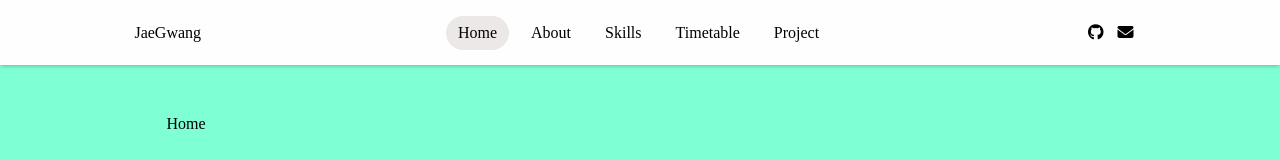
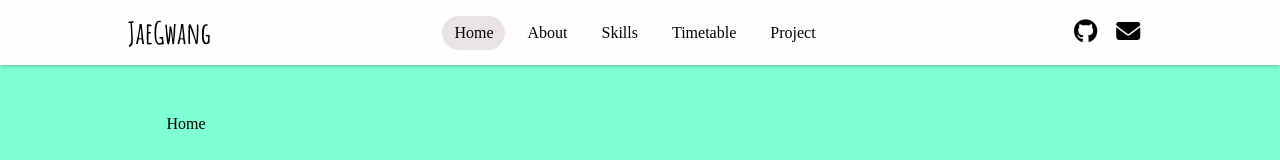
Before and after one commit to kimjaegwang0408/kimjaegwang03053, a plain HTML site: page portfolio.v2/portfolio.html in a window 1280 px wide. Shown: the top 160 px of the page. Drawn offline with nearby package versions, Linux system fonts and the light colour scheme.

Commit message:
Update css.css

```diff
--- a/portfolio.v2/css/css.css
+++ b/portfolio.v2/css/css.css
@@ -21,8 +21,13 @@ a{
     background-color: #FFFEFE;
     padding:8px 12px;
     box-shadow: 0 2px 4px -1px rgba(0,0,0,0.25);
+
 }
-
+.navbar__logo > a{
+    font-family: 'Amatic SC', cursive;
+    font-size: 30px;
+    font-weight: bold;
+}
 
 .navbar__menu{
     display: flex;
@@ -38,11 +43,15 @@ a{
 .navbar__lcons{
     display: block;
     padding: 8px 12px;
+    font-size: 24px;
+}
+.navbar__lcons i{
+    margin-left: 3px;
+
 }
 
-
 li.active{
-    background-color: #e9e3e3cb;
+    background-color: #e9e3e3;
     border-radius: 30px;
 }
 
```
